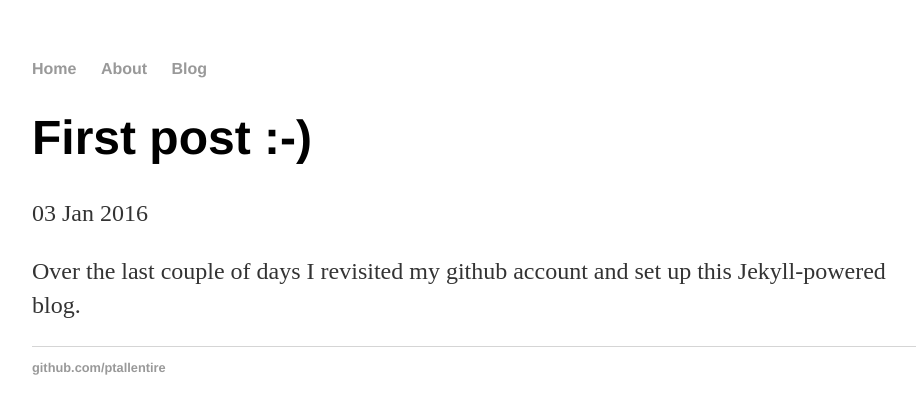
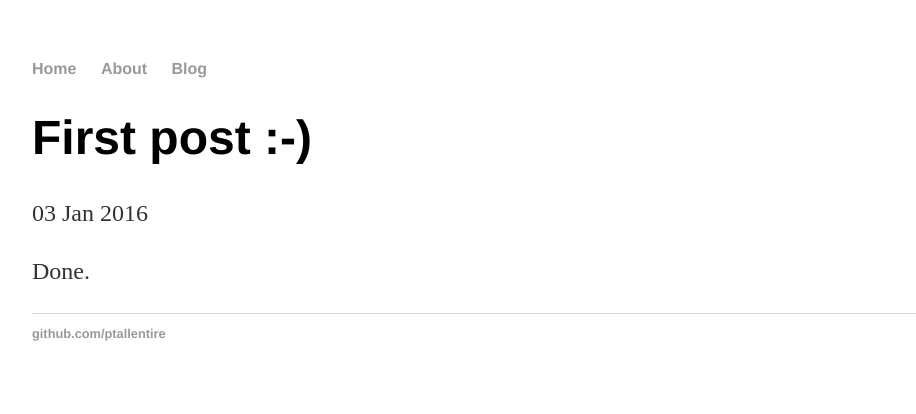
Before and after one commit to ptallentire/ptallentire.github.io, a Jekyll site: the page built from _posts/2016-01-03-site-started.md, in a window 1280 px wide. Shown: the top 414 px of the page, without its empty margins (160-1076 px from the left). Built offline with Jekyll 4.4.1, drawn with Linux system fonts in a browser that asks for light colours.

Commit message:
Update 2016-01-03-site-started.md

```diff
--- a/_posts/2016-01-03-site-started.md
+++ b/_posts/2016-01-03-site-started.md
@@ -4,4 +4,4 @@ title: "First post :-)"
 date: 2016-01-03
 ---
 
-Over the last couple of days I revisited my github account and set up this Jekyll-powered blog.
+Done.
```
